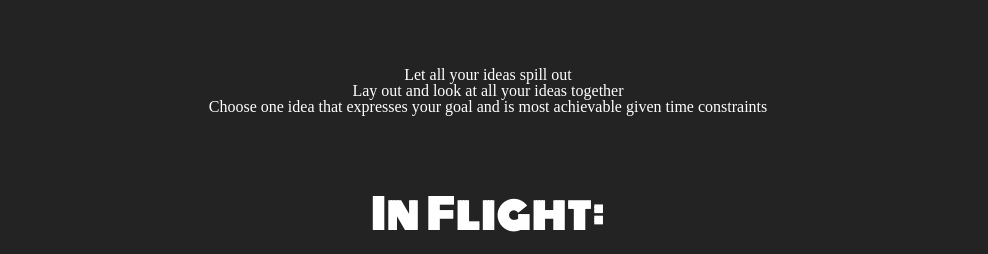
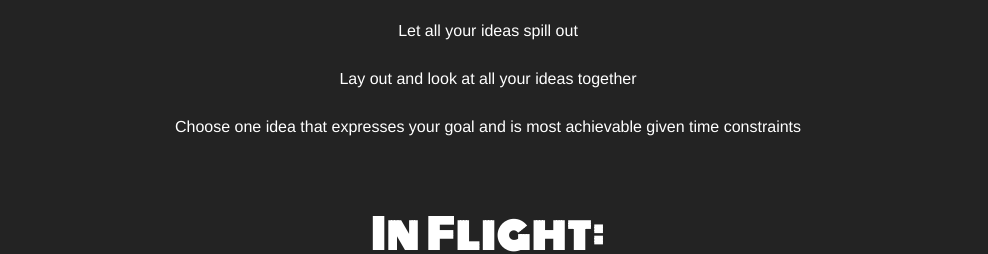
Before and after one commit to datanews/playtime, a plain HTML site: page index.html in a window 1280 px wide. Shown: the part 701-955 px from the top of the page, without its empty margins (152-1140 px from the left). Drawn offline with Linux system fonts and the light colour scheme.

Commit message:
type styling and timer div

```diff
--- a/index.html
+++ b/index.html
@@ -19,6 +19,7 @@
 
 <body>
   <h1>Playtime!</h1>
+  <div class="timer"></div>
   <h2>Tips  for  Designing  at  Ludicrous  Speed</h2>
   <h3>Before  Take-Off:</h3>
     <ul>
--- a/styles/styles.css
+++ b/styles/styles.css
@@ -29,7 +29,7 @@ h2 {
 
 h3 {
   font-size: 2.5em;
-  margin: 2em;
+  margin: 2em 2em .9em 2em;
   text-align: center;
   color: #fff;
   letter-spacing: 2px;
@@ -40,6 +40,9 @@ li {
   text-decoration: none;
   color:#fff;
   text-align: center;
+  font-family: Helvetica;
+  margin-bottom: 2em;
+  font-size: 1em;
 }
 
 @-webkit-keyframes neon1 {
```
